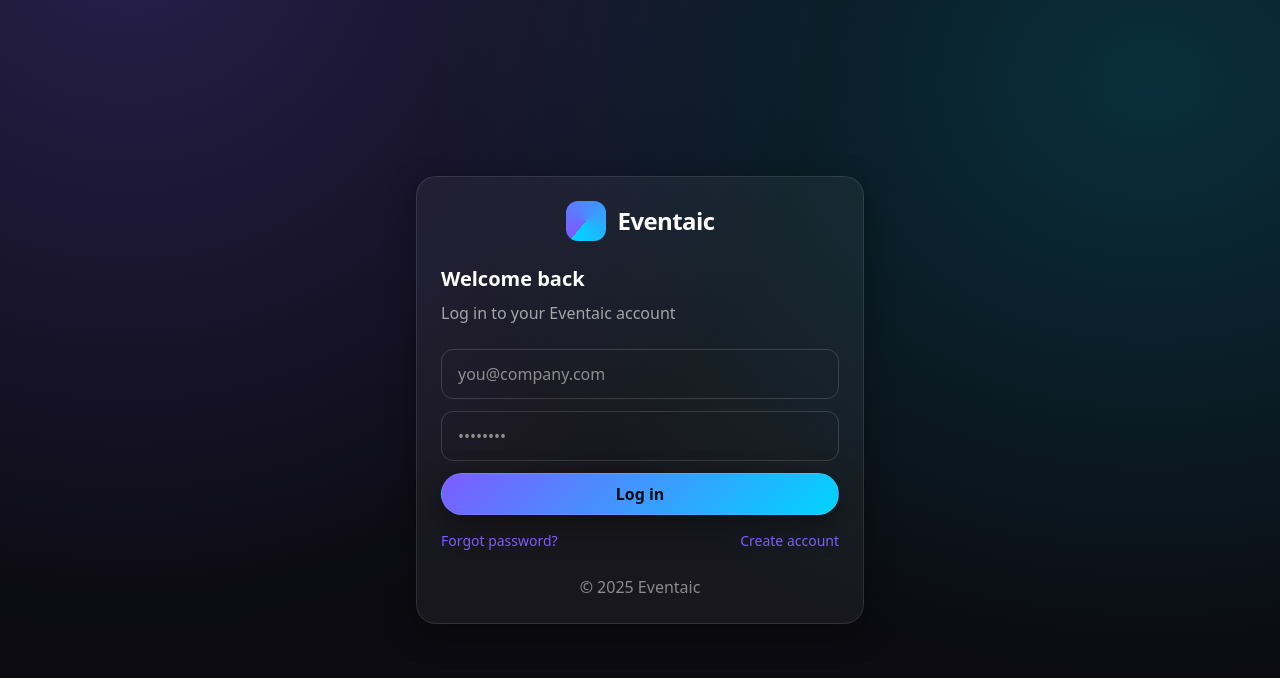
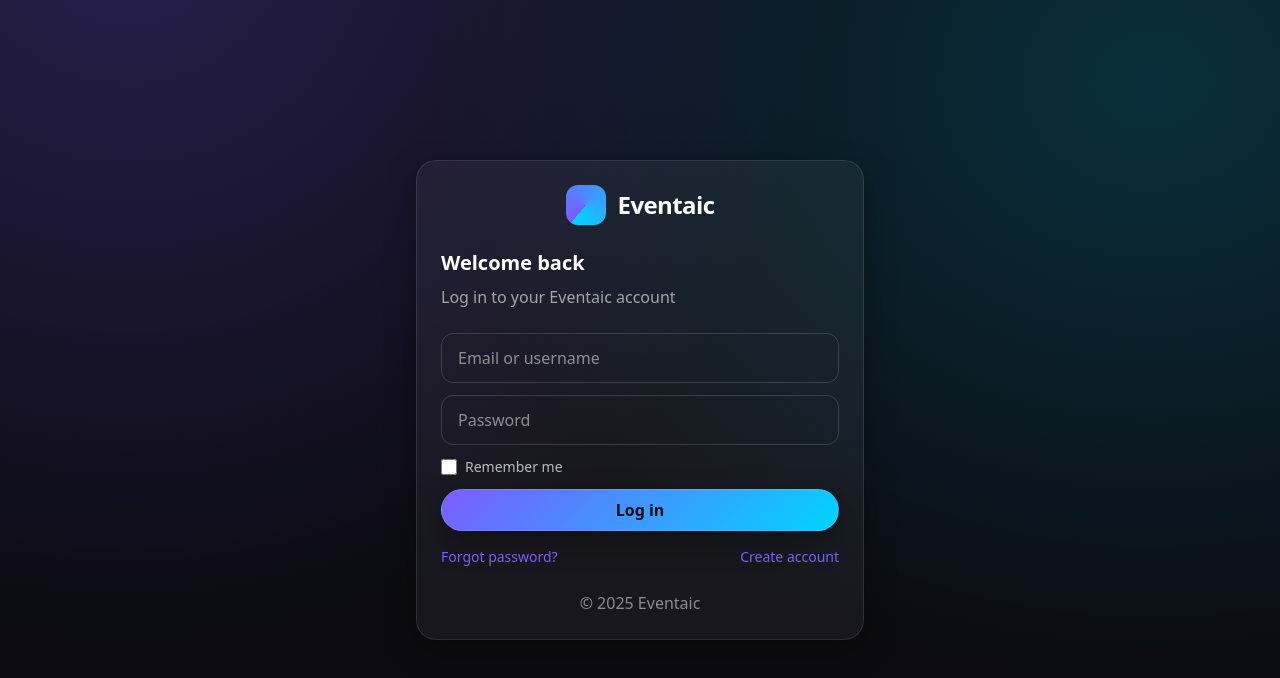
Before and after one commit to algolyzer/eventaic, a Vue app in the folder eventaic-frontend/app/: page /app/auth/login in a window 1280 px wide. Shown: the top 678 px of the page. Built offline with nearby package versions, Linux system fonts and the light colour scheme; no server answers.

Commit message:
fix: login by username and email

```diff
--- a/eventaic-frontend/app/src/pages/Login.vue
+++ b/eventaic-frontend/app/src/pages/Login.vue
@@ -2,36 +2,163 @@
   <div>
     <h2 class="text-xl font-bold mb-2">Welcome back</h2>
     <p class="text-white/60 mb-6">Log in to your Eventaic account</p>
+
     <form @submit.prevent="submit" class="space-y-3">
-      <input v-model="email" type="email" class="input" placeholder="you@company.com" required />
-      <input v-model="password" type="password" class="input" placeholder="••••••••" required />
-      <button class="btn w-full justify-center">Log in</button>
+      <div>
+        <input
+            v-model="credentials.username"
+            type="text"
+            class="input"
+            placeholder="Email or username"
+            required
+            autocomplete="username"
+        />
+      </div>
+
+      <div>
+        <input
+            v-model="credentials.password"
+            type="password"
+            class="input"
+            placeholder="Password"
+            required
+            autocomplete="current-password"
+        />
+      </div>
+
+      <div class="flex items-center justify-between">
+        <label class="flex items-center text-sm">
+          <input
+              v-model="rememberMe"
+              type="checkbox"
+              class="mr-2 rounded border-white/20"
+          />
+          <span class="text-white/70">Remember me</span>
+        </label>
+      </div>
+
+      <button
+          type="submit"
+          class="btn w-full justify-center"
+          :disabled="loading"
+      >
+        <span v-if="loading">Logging in...</span>
+        <span v-else>Log in</span>
+      </button>
     </form>
+
     <div class="mt-4 flex justify-between text-sm">
       <RouterLink class="link" to="/auth/forgot">Forgot password?</RouterLink>
       <RouterLink class="link" to="/auth/register">Create account</RouterLink>
     </div>
-    <Toast :show="toast.show" :title="toast.title" :message="toast.msg" />
+
+    <Toast :show="toast.show" :title="toast.title" :message="toast.msg"/>
   </div>
 </template>
 
 <script setup>
-import { ref } from 'vue'
-import { useRouter, RouterLink } from 'vue-router'
-import { login } from '@/services/api'
+import {ref, onMounted} from 'vue'
+import {useRouter, useRoute, RouterLink} from 'vue-router'
 import Toast from '@/components/Toast.vue'
+import {api, setAuth} from '@/services/api'
 
 const router = useRouter()
-const email = ref('')
-const password = ref('')
-const toast = ref({ show: false, title: '', msg: '' })
+const route = useRoute()
+
+const credentials = ref({
+  username: '',  // This field accepts email or username
+  password: ''
+})
+const rememberMe = ref(false)
+const loading = ref(false)
+const toast = ref({show: false, title: '', msg: ''})
+
+// Check if user was redirected here
+onMounted(() => {
+  if (route.query.message) {
+    toast.value = {
+      show: true,
+      title: 'Info',
+      msg: route.query.message
+    }
+  }
+})
 
 async function submit() {
+  loading.value = true
+  toast.value.show = false
+
   try {
-    await login({ email: email.value, password: password.value })
-    router.replace('/dashboard')
-  } catch (e) {
-    toast.value = { show: true, title: 'Login failed', msg: e.message || 'Please check your credentials.' }
+    // Send login request
+    // Backend expects 'username' field which can contain email or username
+    const response = await api.post('/api/v1/auth/login', {
+      username: credentials.value.username.trim(),
+      password: credentials.value.password
+    })
+
+    // Extract tokens and user data
+    const {access_token, refresh_token, user} = response.data
+
+    // Store auth data
+    setAuth(access_token, user)
+
+    // Store refresh token if remember me is checked
+    if (rememberMe.value && refresh_token) {
+      localStorage.setItem('eventaic:refresh_token', refresh_token)
+    }
+
+    // Show success message
+    toast.value = {
+      show: true,
+      title: 'Success',
+      msg: 'Login successful! Redirecting...'
+    }
+
+    // Redirect after a brief delay
+    setTimeout(() => {
+      const redirectTo = route.query.redirect || '/dashboard'
+      router.replace(redirectTo)
+    }, 1000)
+
+  } catch (error) {
+    console.error('Login error:', error)
+
+    // Show error message
+    toast.value = {
+      show: true,
+      title: 'Login failed',
+      msg: error.response?.data?.detail || error.message || 'Invalid credentials. Please try again.'
+    }
+  } finally {
+    loading.value = false
   }
 }
 </script>
+
+<style scoped>
+.input:focus {
+  outline: none;
+  border-color: rgba(124, 92, 255, 0.5);
+  box-shadow: 0 0 0 3px rgba(124, 92, 255, 0.1);
+}
+
+.btn:disabled {
+  opacity: 0.6;
+  cursor: not-allowed;
+}
+
+/* Checkbox styling */
+input[type="checkbox"] {
+  width: 1rem;
+  height: 1rem;
+  background: transparent;
+  border: 1px solid rgba(255, 255, 255, 0.2);
+  border-radius: 3px;
+  cursor: pointer;
+}
+
+input[type="checkbox"]:checked {
+  background: linear-gradient(135deg, #7c5cff, #00d4ff);
+  border-color: transparent;
+}
+</style>
```
